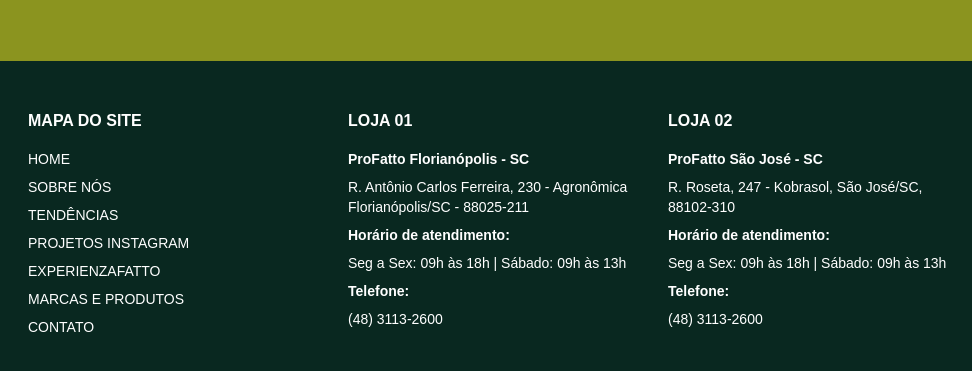
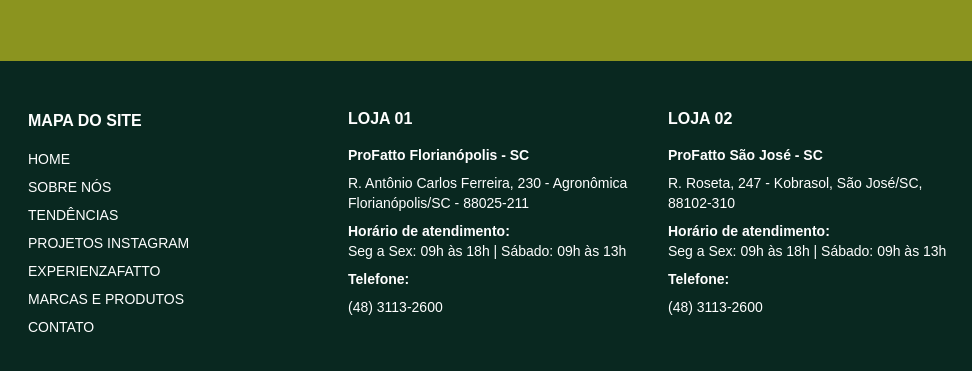
Before and after one commit to rogeriorioli/teste-seletivo-webi-carlos-rogerio-orioli, a plain HTML site: page index.html in a window 1280 px wide. Shown: the part 1665-2036 px from the top of the page, 308-1280 px from the left. Drawn offline with nearby package versions, Linux system fonts and the light colour scheme; a web font is replaced by a local one.

Commit message:
inital-commit

```diff
--- a/index.html
+++ b/index.html
@@ -73,7 +73,7 @@
 						</div>
 					</div>
 					<button
-						class="bg-profatto-accent text-white px-4 py-2 flex items-center justify-center h-max rounded text-sm font-semibold">
+						class="bg-profatto-accent leading-none py-2 text-white px-4  flex items-center justify-center h-max rounded text-sm font-semibold">
 						CONTATO
 					</button>
 				</div>
@@ -303,7 +303,7 @@
 				<!-- Site Map -->
 				<div>
 					<h3 class="font-bold mb-4">MAPA DO SITE</h3>
-					<ul class="space-y-2 text-sm">
+					<ul class="space-y-2 text-sm font-thin">
 						<li><a href="#" class="hover:text-profatto-accent transition-colors">HOME</a></li>
 						<li><a href="#" class="hover:text-profatto-accent transition-colors">SOBRE NÓS</a></li>
 						<li><a href="#" class="hover:text-profatto-accent transition-colors">TENDÊNCIAS</a></li>
@@ -315,26 +315,31 @@
 				</div>
 
 				<!-- Store 1 -->
-				<div>
+				<div class="leading-tight">
 					<h3 class="font-bold mb-4">LOJA 01</h3>
 					<div class="text-sm space-y-2">
 						<p><strong>ProFatto Florianópolis - SC</strong></p>
 						<p>R. Antônio Carlos Ferreira, 230 - Agronômica Florianópolis/SC - 88025-211</p>
-						<p><strong>Horário de atendimento:</strong></p>
-						<p>Seg a Sex: 09h às 18h | Sábado: 09h às 13h</p>
+						<div class="my-4 ">
+
+							<p><strong>Horário de atendimento:</strong></p>
+							<p>Seg a Sex: 09h às 18h | Sábado: 09h às 13h</p>
+						</div>
 						<p><strong>Telefone:</strong></p>
 						<p>(48) 3113-2600</p>
 					</div>
 				</div>
 
 				<!-- Store 2 -->
-				<div>
+				<div class="leading-tight">
 					<h3 class="font-bold mb-4">LOJA 02</h3>
 					<div class="text-sm space-y-2">
 						<p><strong>ProFatto São José - SC</strong></p>
 						<p>R. Roseta, 247 - Kobrasol, São José/SC, 88102-310</p>
-						<p><strong>Horário de atendimento:</strong></p>
-						<p>Seg a Sex: 09h às 18h | Sábado: 09h às 13h</p>
+						<div class="my-4 ">
+							<p><strong>Horário de atendimento:</strong></p>
+							<p>Seg a Sex: 09h às 18h | Sábado: 09h às 13h</p>
+						</div>
 						<p><strong>Telefone:</strong></p>
 						<p>(48) 3113-2600</p>
 					</div>
```
